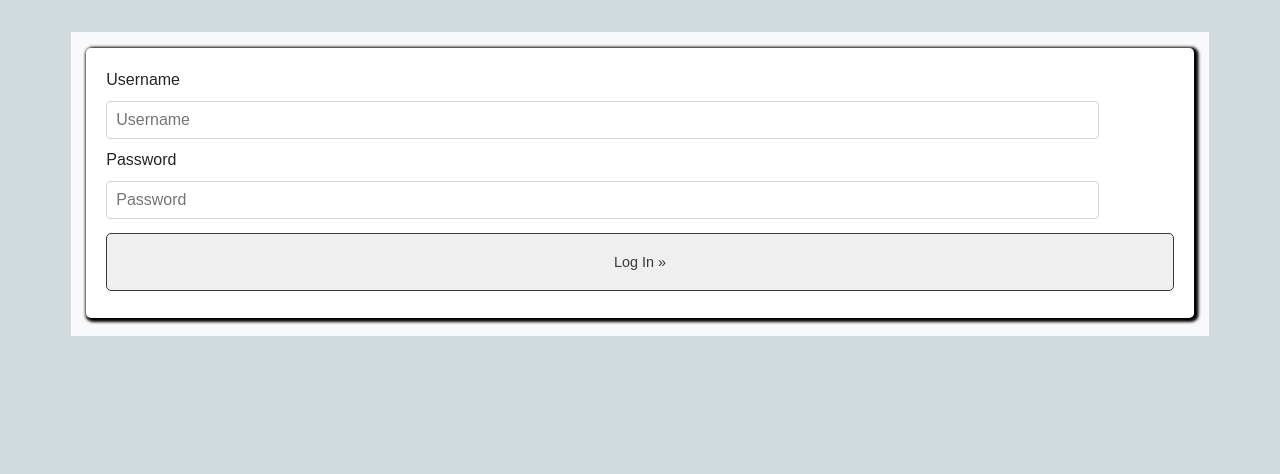
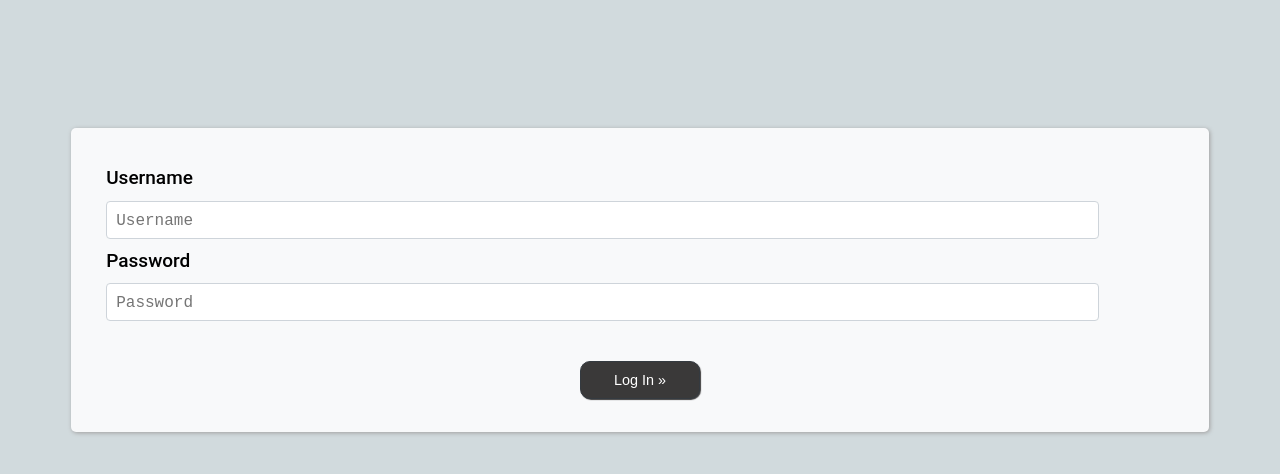
Before and after one commit to Omolara5861/Login-Form, a plain HTML site: page index.html in a window 1280 px wide. Drawn offline with Linux system fonts and the light colour scheme.

Commit message:
Chnaged the styling

```diff
--- a/index.html
+++ b/index.html
@@ -1,5 +1,6 @@
 <!DOCTYPE html>
 <html lang="en">
+
 <head>
     <meta charset="UTF-8">
     <meta http-equiv="X-UA-Compatible" content="IE=edge">
@@ -7,6 +8,7 @@
     <link rel="stylesheet" href="style.css">
     <title>Login Page</title>
 </head>
+
 <body>
     <div id="container">
         <div class="parent">
@@ -18,11 +20,11 @@
                 </div>
                 <div>
                     <span><label>Password</label></span>
-                <span><input type="password"  name="password" autocomplete="current-password" placeholder="Password"></span>
+                    <span><input type="password"  name="password" placeholder="Password"></span>
                 </div>
                 <div class="sign">
                     <div class="submit">
-                <input type="submit" value="Log In &raquo;" >
+                        <input type="submit" value="Log In &raquo;">
                     </div>
                 </div>
             </form>
@@ -30,4 +32,5 @@
         </div>
     </div>
 </body>
+
 </html>
--- a/style.css
+++ b/style.css
@@ -1,5 +1,5 @@
+/****-----start-body----****/
 
-/****-----start-body----****/
 * {
     box-sizing: border-box;
     font-family: "Signika Negative", sans-serif;
@@ -12,7 +12,9 @@ body {
     position: relative;
 }
 
+
 /* Container Div */
+
 #container {
     position: absolute;
     margin-left: auto;
@@ -22,20 +24,22 @@ body {
     width: 45%;
     height: 304px;
     margin-top: 24px;
-	background-color: #f8f9fa;
     padding: 16px 15px;
+    margin-top: 120px;
+    border-radius: 5px;
+    box-shadow: 1px 1px 4px rgb(160, 159, 159);
 }
 
 .parent {
     width: 100%;
     height: 270px;
-	background: #fff;
     padding: 1.25rem;
     border-radius: 0.3rem;
-	box-shadow: 2px 1.5px 3px 2.5px;
 }
 
+
 /* Label Style */
+
 form span {
     display: block;
     margin-bottom: .5rem;
@@ -45,11 +49,12 @@ form span {
     font-weight: 500;
 }
 
+
 /* Username & Password Style */
-input[type="text"],input[type="Password"] {
+
+input[type="text"],
+input[type="Password"] {
     width: 100%;
-	margin: 1px 0px;
-    padding: 10px 18px;
     font-size: 1rem;
     color: #495057;
     border: 1px solid #ced4da;
@@ -58,41 +63,68 @@ input[type="text"],input[type="Password"] {
     outline: none;
 }
 
-input[type="Password"]:focus{
-	color: #495057;
-	border: 1px solid #80bdff;
-	box-shadow: 0 0 0 0.2rem rgb(0 123 255 / 25%);
+input[type="Password"]:focus {
+    border: 1.7px solid #80bdff;
 }
 
-input[type="text"]:focus{
+input[type="text"]:focus {
     color: #495057;
-	border: 1px solid #80bdff;
-	box-shadow: 0 0 0 0.2rem rgb(0 123 255 / 25%);
+    border: 1.7px solid #80bdff;
 }
 
+.sign {
+    display: grid;
+    place-items: center;
+    margin-top: 20px;
+}
+
+
 /* Button Style */
+
 .submit input[type="submit"] {
-	display: inline-block;
-    width: 100%;
-	height: 58px;
+    display: grid;
+    place-content: center;
+    height: 38px;
+    width: 120px;
     cursor: pointer;
-	margin-top: 5px;
+    margin-top: 20px;
     font-size: 0.9rem;
-	border-radius: 5px;
     border: 1px solid #343a40;
     text-align: center;
-	padding: 1rem;
     color: #343a40;
+    margin-top: 20px;
+    background: rgb(58, 57, 57);
+    color: white;
+    border-radius: 10px;
+    box-shadow: 1px 1px 1px rgb(63, 62, 62);
+    transition: all 0.7s;
 }
-.submit input[type="submit"]:hover{
+
+.submit input[type="submit"]:hover {
     color: #fff;
-    background-color: #343a40;
+    background-color: black;
     border-color: #343a40;
+}
+
+input::placeholder {
+    font-family: monospace;
+}
+
+label {
+    color: black;
+    font-size: 19px;
+    margin-top: 10px;
+    font-family: roboto;
+}
+
+input:focus {
+    box-shadow: 1px 1px 4px rgb(109, 106, 106);
 }
 
 
 /*----For-responsive design-----*/
-@media (max-width:1280px){
+
+@media (max-width:1280px) {
     #container {
         width: 90%;
         height: 304px;
@@ -103,13 +135,14 @@ input[type="text"]:focus{
     .parent {
         height: 270px;
     }
-	input[type="text"], input[type="Password"] {
+    input[type="text"],
+    input[type="Password"] {
         padding: 9px;
         width: 93%;
     }
 }
 
-@media (max-width:320px){
+@media (max-width:320px) {
     #container {
         width: 100%;
         height: 304px;
@@ -120,15 +153,14 @@ input[type="text"]:focus{
     .parent {
         width: 100%;
     }
-	.submit{
-	padding: 2px ;
+    .submit {
+        padding: 2px;
         text-align: center;
     }
-
-	input[type="text"], input[type="Password"] {
+    input[type="text"],
+    input[type="Password"] {
         padding: 6px;
         margin: 9px 0px;
         width: 100%;
     }
-
 }
```
Lines whose indentation alone changed are shown as unchanged.
